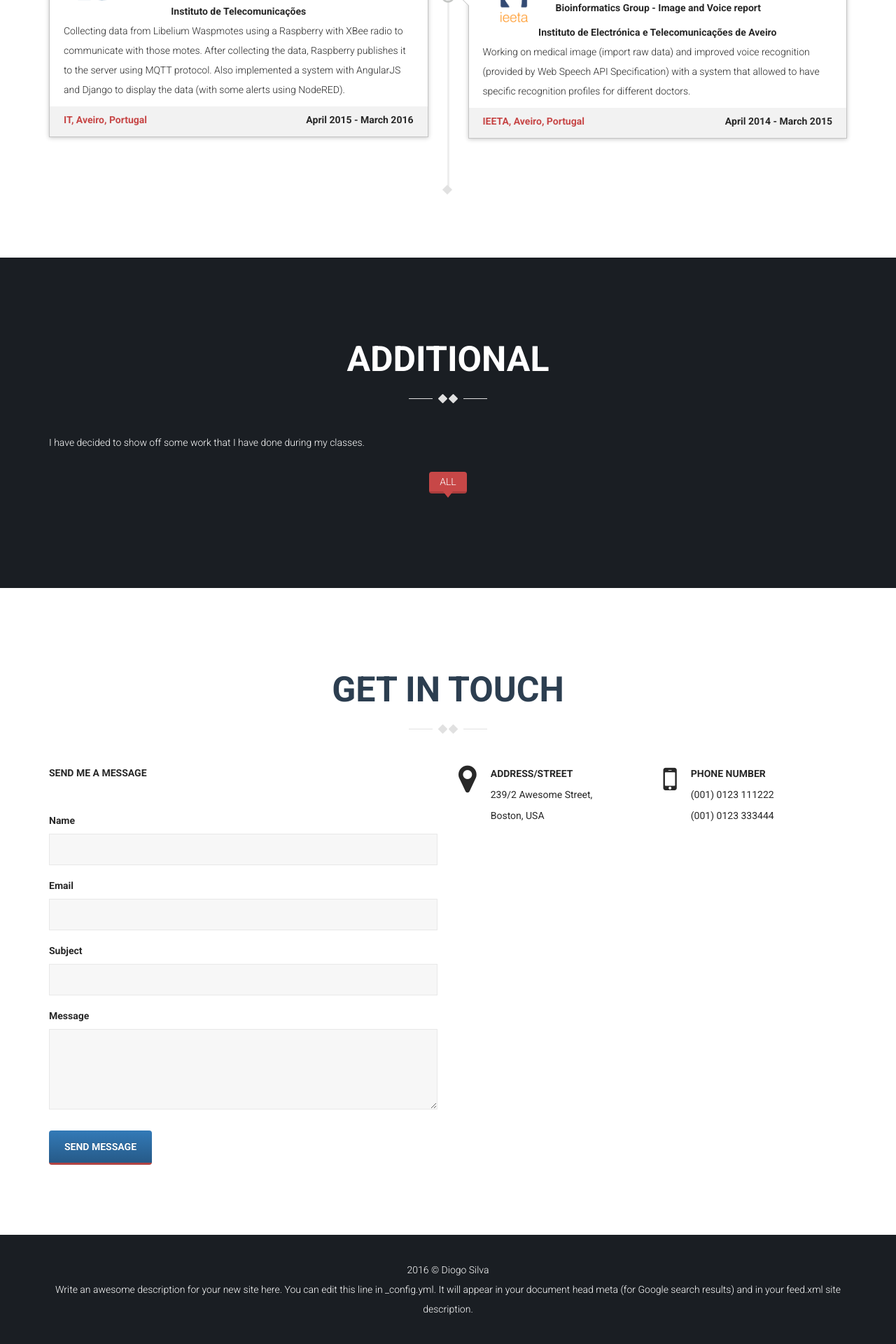
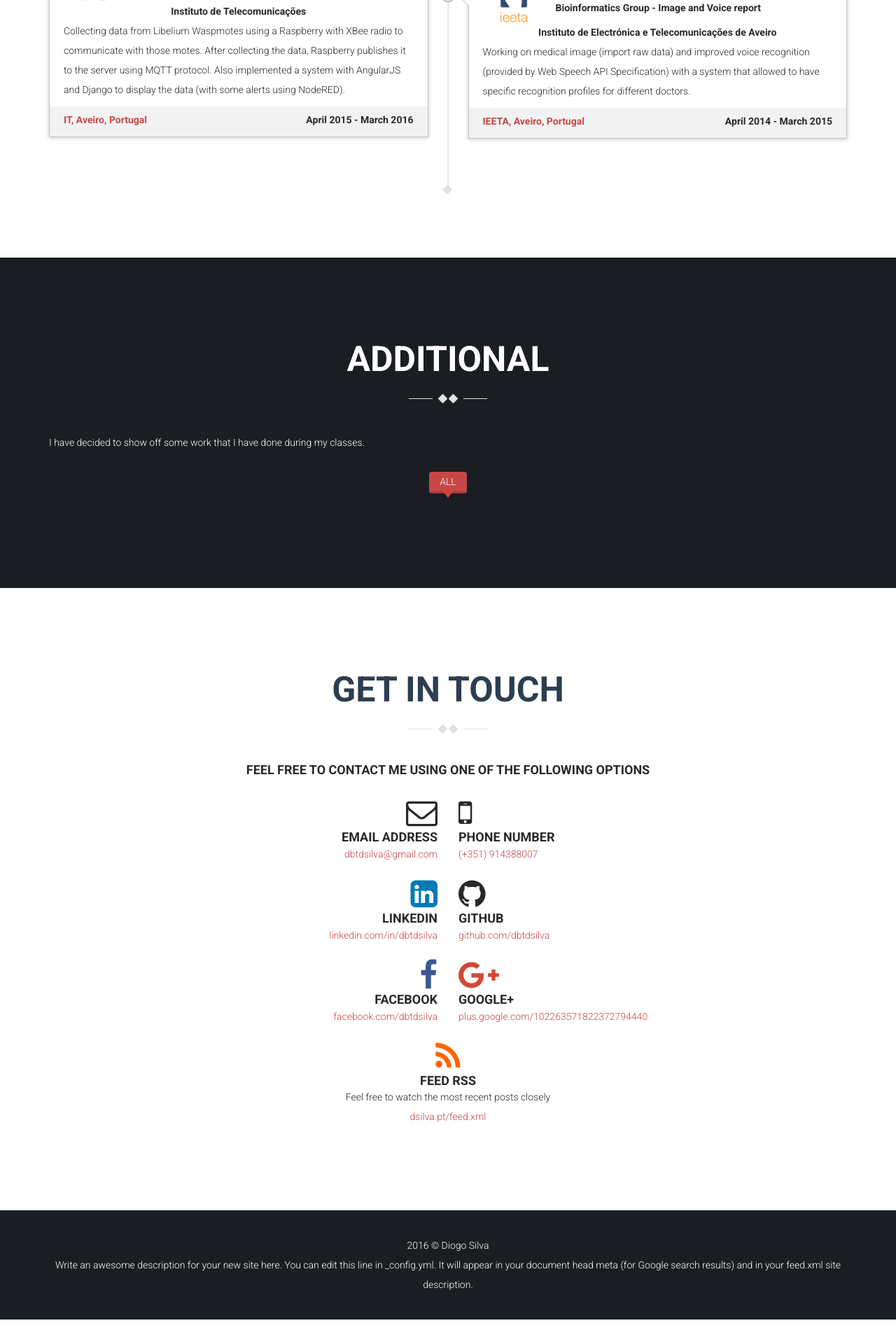
Before and after one commit to dbtdsilva/dbtdsilva.github.io, a Jekyll site: the page built from index.html, in a window 1280 px wide. Shown: the part 3576-5496 px from the top of the page at 70% size. Built offline with Jekyll 4.4.1, drawn with Linux system fonts in a browser that asks for light colours; after the commit the page ends 5461 px from its top, so only the background shows below that.

Commit message:
Updated contact form

```diff
--- a/_includes/contact.html
+++ b/_includes/contact.html
@@ -1,53 +1,60 @@
 <section id="contact" class="contact-section section-padding">
     <div class="container">
         <h2 class="section-title">Get in touch</h2>
-        <div class="row">
-            <div class="col-md-6">
-                <div class="contact-form">
-                    <strong>Send me a message</strong>
-                    <form name="contact-form" id="contactForm" action="sendemail.php" method="POST">
-                        <div class="form-group">
-                            <label for="name">Name</label>
-                            <input type="text" name="name" class="form-control" id="name" required="">
+
+        <h4 class="text-center">Feel free to contact me using one of the following options</h4><br/>
+        <div class="row center-xs">
+            <div class="col-sm-6 contact-panel text-right">
+                <i class="fa fa-envelope-o"></i>
+                <div class="contact-info">
+                    <h4>Email address</h4>
+                    {% include email.html %}
                 </div>
-                        <div class="form-group">
-                            <label for="email">Email</label>
-                            <input type="email" name="email" class="form-control" id="email" required="">
             </div>
-                        <div class="form-group">
-                            <label for="subject">Subject</label>
-                            <input type="text" name="subject" class="form-control" id="subject">
+            <div class="col-sm-6 contact-panel" >
+                <i class="fa fa-mobile"></i>
+                <div class="contact-info">
+                    <h4>Phone Number</h4>
+                    {% include phone.html %}
                 </div>
-                        <div class="form-group">
-                            <label for="message">Message</label>
-                            <textarea name="message" class="form-control" id="message" rows="5" required=""></textarea>
             </div>
-                        <button type="submit" name="submit" class="btn btn-primary">Send Message</button>
-                    </form>
+
+            <div class="col-sm-6 contact-panel text-right">
+                <i class="fa fa-linkedin-square" style="color:#007bb5"></i>
+                <div class="contact-info">
+                    <h4>LinkedIn</h4>
+                    <a target="_blank" href="https://linkedin.com/in/dbtdsilva">linkedin.com/in/dbtdsilva</a>
                 </div>
-                <!-- /.contact-form -->
             </div>
-            <!-- /.col-md-6 -->
-            <div class="col-md-6">
-                <div class="row center-xs">
-                    <div class="col-sm-6">
-                        <i class="fa fa-map-marker"></i>
-                        <address>
-                            <strong>Address/Street</strong> 239/2 Awesome Street,
-                            <br> Boston, USA
-                            <br>
-                        </address>
+
+            <div class="col-sm-6 contact-panel">
+                <i class="fa fa-github"></i>
+                <div class="contact-info">
+                    <h4>GitHub</h4>
+                    <a target="_blank" href="https://github.com/dbtdsilva">github.com/dbtdsilva</a>
                 </div>
-                    <div class="col-sm-6">
-                        <i class="fa fa-mobile"></i>
-                        <div class="contact-number">
-                            <strong>Phone Number</strong> (001) 0123 111222
-                            <br> (001) 0123 333444
+            </div>
+            <div class="col-sm-6 contact-panel text-right">
+                <i class="fa fa-facebook" style="color:#3b5998"></i>
+                <div class="contact-info">
+                    <h4>Facebook</h4>
+                    <a target="_blank" href="https://www.facebook.com/dbtdsilva">facebook.com/dbtdsilva</a>
+                </div>
+            </div>
+            <div class="col-sm-6 contact-panel">
+                <i class="fa fa-google-plus" style="color:#d34836"></i></i>
+                <div class="contact-info">
+                    <h4>Google+</h4>
+                    <a target="_blank" href="https://plus.google.com/102263571822372794440">plus.google.com/102263571822372794440</a>
                 </div>
             </div>
         </div>
-                <div class="row">
-                </div>
+        <div class="contact-panel text-center">
+            <i class="fa fa-rss" style="color:#ff6600"></i>
+            <div class="contact-info">
+                <h4>Feed RSS</h4>
+                <span>Feel free to watch the most recent posts closely</span><br/>
+                <a target="_blank" href="http://localhost:4000/feed.xml">dsilva.pt/feed.xml</a>
             </div>
         </div>
         <!-- /.row -->
--- a/_includes/head.html
+++ b/_includes/head.html
@@ -16,7 +16,6 @@
   <link href='http://fonts.googleapis.com/css?family=Roboto:400,300,500,700' rel='stylesheet' type='text/css'>
   <link href="assets/css/animate.css" rel="stylesheet" type="text/css">
   <link href="assets/css/bootstrap.css" rel="stylesheet" type="text/css">
-  <link href="assets/css/bootstrap-theme.css" rel="stylesheet" type="text/css">
   <link href="assets/css/font-awesome.css" rel="stylesheet" type="text/css">
   <link href="assets/css/magnific-popup.css" rel="stylesheet" type="text/css">
   <link href="assets/css/responsive.css" rel="stylesheet" type="text/css">
--- a/assets/css/style.css
+++ b/assets/css/style.css
@@ -137,7 +137,6 @@ h6 {
 
 /* === FORM STYLE === */
 .form-control {
-    height: 45px;
     background-color: #f7f7f7;
     border: 1px solid #e8e8e8;
     border-radius: 0;
@@ -1477,16 +1476,17 @@ Icon for all respective meta
 }
 
 .contact-section div > i{
-    float: left;
     font-size: 45px;
-    margin-right: 20px;
-}
-.contact-section address,
-.contact-section .contact-number {
+}
+
+.contact-section .contact-panel {
+    margin-bottom: 20px;
+}
+.contact-section .concact-info {
     overflow: hidden;
     line-height: 30px;
     font-weight: 400;
-    margin-bottom: 45px
+    margin-bottom: 45px;
 }
 
 
```
Lines whose indentation alone changed are shown as unchanged.
